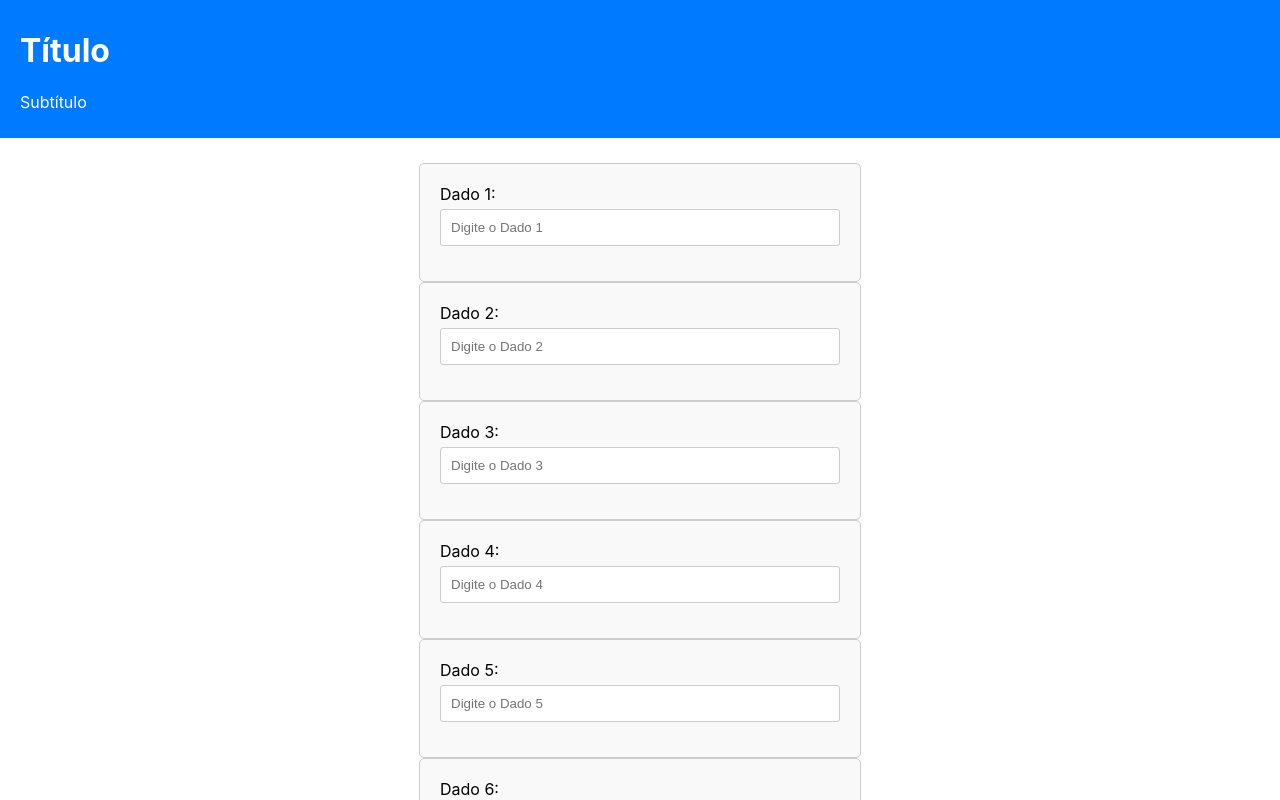
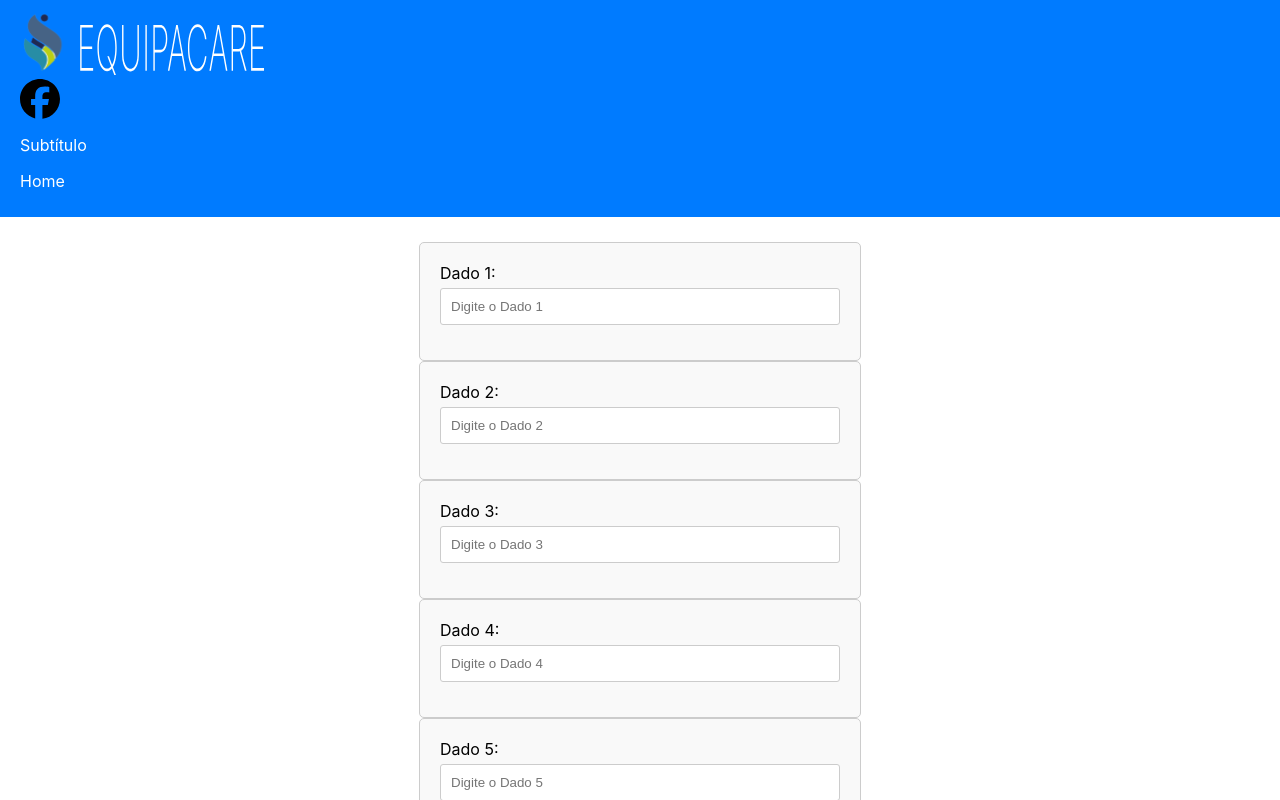
Before and after one commit to dsato39/calculadora-equipacare, a React (Create React App) app in the folder calculadora-equipacare-grupo4/: page / in a window 1280 px wide. Shown: the top 800 px of the page. Built offline with nearby package versions, Linux system fonts and the light colour scheme.

Commit message:
inserindo a logo

```diff
--- a/calculadora-equipacare-grupo4/src/componentsFront/NavBar.js
+++ b/calculadora-equipacare-grupo4/src/componentsFront/NavBar.js
@@ -1,12 +1,17 @@
-import style from './navbar.module.css'
-const Navbar =() => {
-    return(
+import React from 'react';
+import logo from '../Imagens/logoCompleto.svg';
+import iconeFace from '../Imagens/Icones/iconeFace.svg';
+import style from './navbar.module.css';
+
+const Navbar = () => {
+    return (
         <div className={style.navbar}>
-            <h1>Título</h1>
+            <img src={logo} alt="LogoEquipacare" className={style.logo} />
+            <img className={style.logoFace} src={iconeFace} alt="LogoFace" />
             <p>Subtítulo</p>
-
+            <p>Home</p>
         </div>
-    )
+    );
 };
 
 export default Navbar;
--- a/calculadora-equipacare-grupo4/src/componentsFront/navbar.module.css
+++ b/calculadora-equipacare-grupo4/src/componentsFront/navbar.module.css
@@ -7,3 +7,8 @@ padding: 10px 20px;
 border: none;
 cursor: pointer;
 }
+.logoFace{
+    display: flex;
+    width: 40px; /* ajuste conforme necessário */
+    height: 40px; /* ajuste conforme necessário */
+  }
```
Also changed, not shown: calculadora-equipacare-grupo4/src/Imagens/Icones/iconeFace.svg (added).
